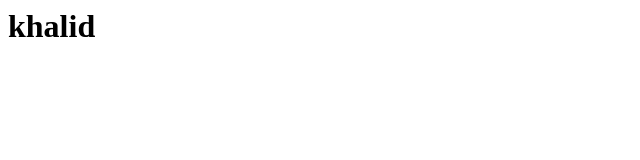
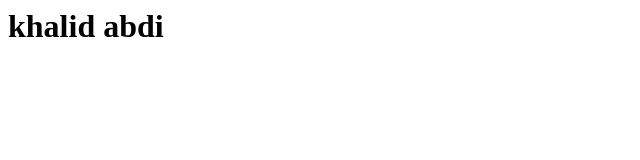
Before and after one commit to khaalidabdi/khalid, a plain HTML site: page index.html in a window 1280 px wide. Shown: the whole page, without its empty margins (0-640 px from the left). Drawn offline with Linux system fonts and the light colour scheme.

Commit message:
Update index.html

```diff
--- a/index.html
+++ b/index.html
@@ -1 +1 @@
-<h1> khalid </h1>
+<h1> khalid abdi </h1>
```
